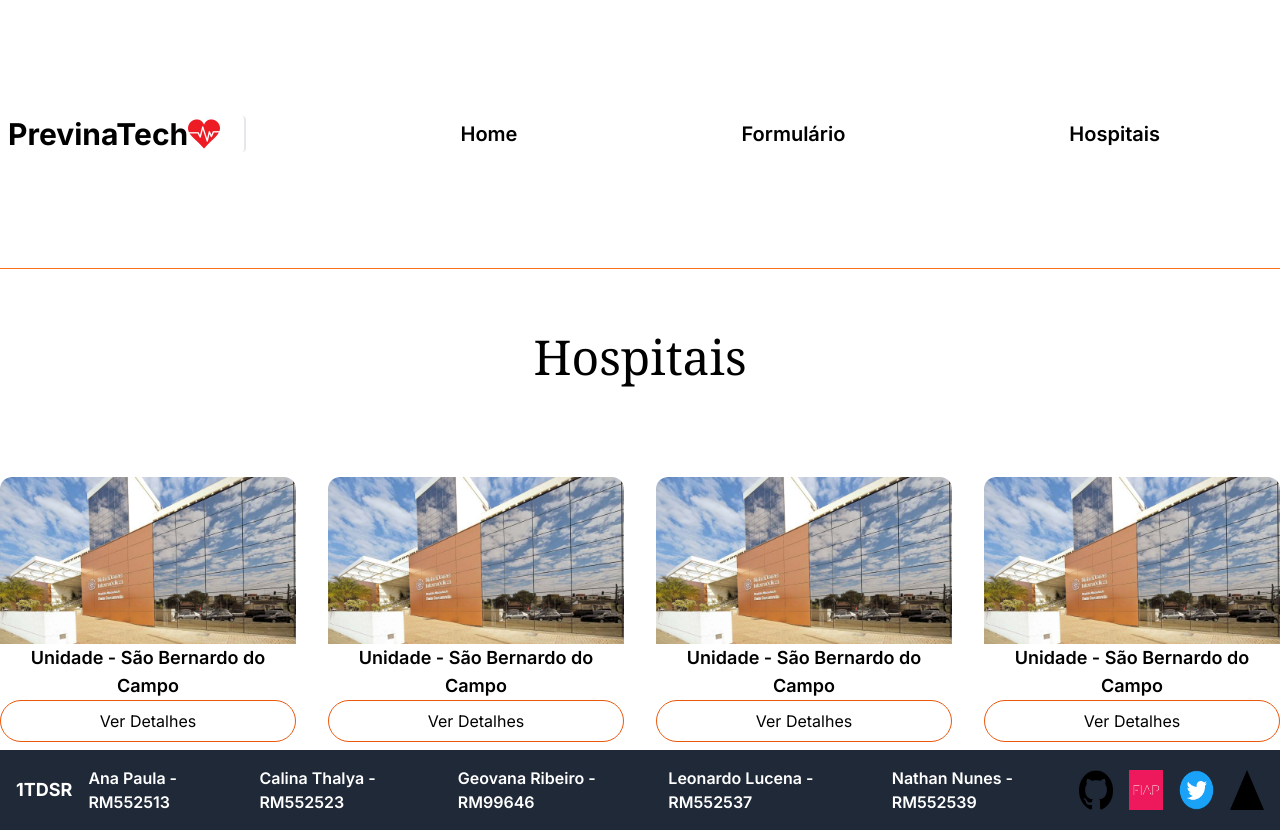
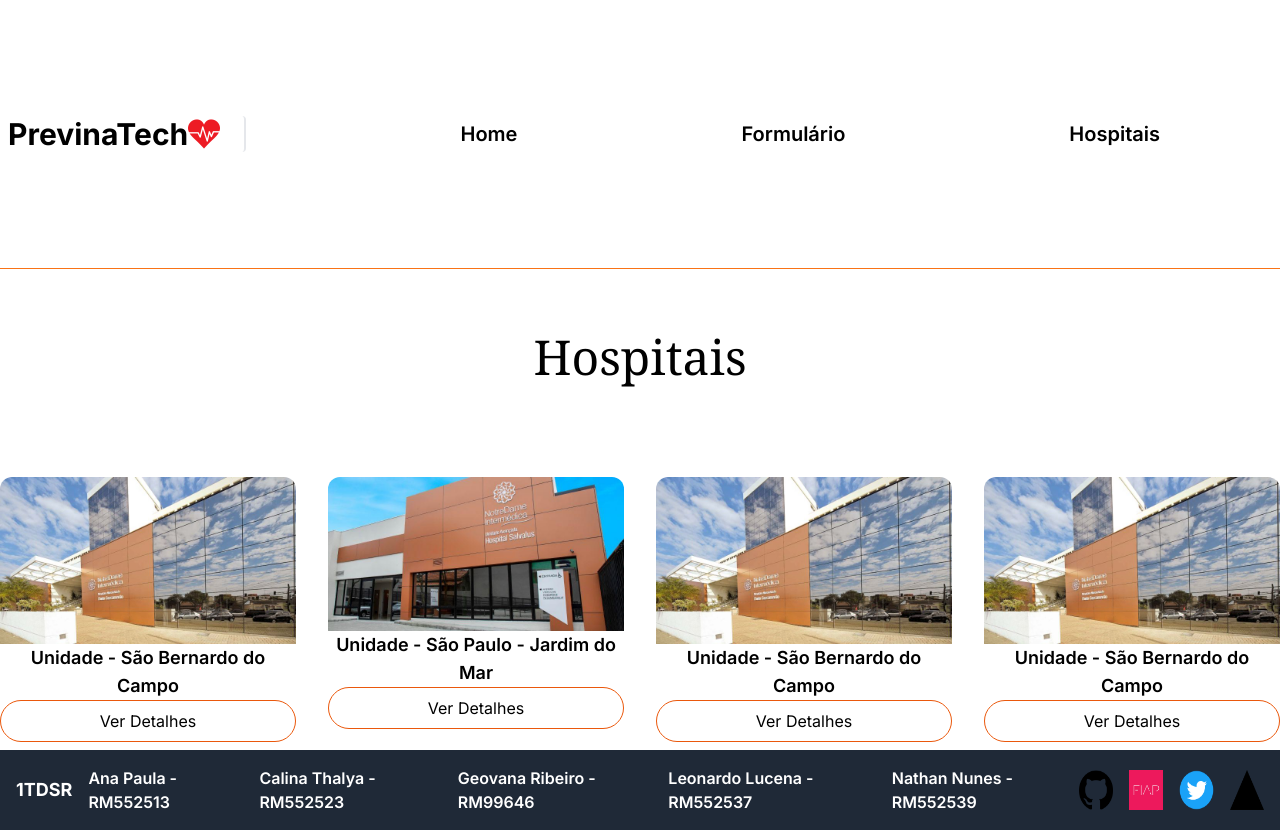
Before and after one commit to LeonardoCamargo77/GS-Web, a Next.js app in the folder gs-web/: page /previnatech/hospitais in a window 1280 px wide. Built offline with nearby package versions, Linux system fonts and the light colour scheme.

Commit message:
Estilização page hospitais

```diff
--- a/gs-web/src/app/previnatech/(dinamicas)/hospitais/page.jsx
+++ b/gs-web/src/app/previnatech/(dinamicas)/hospitais/page.jsx
@@ -12,7 +12,7 @@ export default function Hospitais() {
           {/* Primeira Unidade */}
           <div className="mb-2 overflow-hidden rounded-xl transform hover:rotate-3 transition-transform duration-300">
             <figure className="flex flex-col items-center">
-              <Image src="/img/NotreDame.jpg" alt="NotreDame" width={500} height={500} />
+              <Image src="/img/NotreDame.jpg" alt="NotreDame" width={900} height={900} />
               <figcaption className="text-center font-semibold text-lg">Unidade - São Bernardo do Campo </figcaption>
             </figure>
             <Link href="https://www.gndi.com.br/unidades/hospital-intermedica-abc">
@@ -22,11 +22,10 @@ export default function Hospitais() {
             </Link>
           </div>
 
-          {/* Segunda Unidade */}
           <div className="mb-2 overflow-hidden rounded-xl transform hover:rotate-3 transition-transform duration-300">
             <figure className="flex flex-col items-center">
-              <Image src="/img/NotreDame.jpg" alt="NotreDame" width={500} height={500} />
-              <figcaption className="text-center font-semibold text-lg">Unidade - São Bernardo do Campo </figcaption>
+              <Image src="/img/NotreDame2.jpg" alt="NotreDame" width={900} height={900} />
+              <figcaption className="text-center font-semibold text-lg">Unidade - São Paulo - Jardim do Mar </figcaption>
             </figure>
             <Link href="https://www.gndi.com.br/unidades/hospital-intermedica-abc">
               <div className="border border-orange-600 py-2 px-10 rounded-full text-black hover:bg-orange-600 hover:text-white cursor-pointer text-center">
@@ -36,12 +35,12 @@ export default function Hospitais() {
           </div>
         </div>
 
-        {/* Segunda Seção (Duas Fotos em Baixo) */}
+
         <div className="flex justify-center space-x-8">
-          {/* Terceira Unidade */}
+
           <div className="mb-2 overflow-hidden rounded-xl transform hover:rotate-3 transition-transform duration-300">
             <figure className="flex flex-col items-center">
-              <Image src="/img/NotreDame.jpg" alt="NotreDame" width={500} height={500} />
+              <Image src="/img/NotreDame.jpg" alt="NotreDame" width={900} height={900} />
               <figcaption className="text-center font-semibold text-lg">Unidade - São Bernardo do Campo </figcaption>
             </figure>
             <Link href="https://www.gndi.com.br/unidades/hospital-intermedica-abc">
@@ -51,10 +50,10 @@ export default function Hospitais() {
             </Link>
           </div>
 
-          {/* Quarta Unidade */}
+
           <div className="mb-2 overflow-hidden rounded-xl transform hover:rotate-3 transition-transform duration-300">
             <figure className="flex flex-col items-center">
-              <Image src="/img/NotreDame.jpg" alt="NotreDame" width={500} height={500} />
+              <Image src="/img/NotreDame.jpg" alt="NotreDame" width={900} height={900} />
               <figcaption className="text-center font-semibold text-lg">Unidade - São Bernardo do Campo </figcaption>
             </figure>
             <Link href="https://www.gndi.com.br/unidades/hospital-intermedica-abc">
```
Also changed, not shown: gs-web/public/img/NotreDame2.jpg (added).
